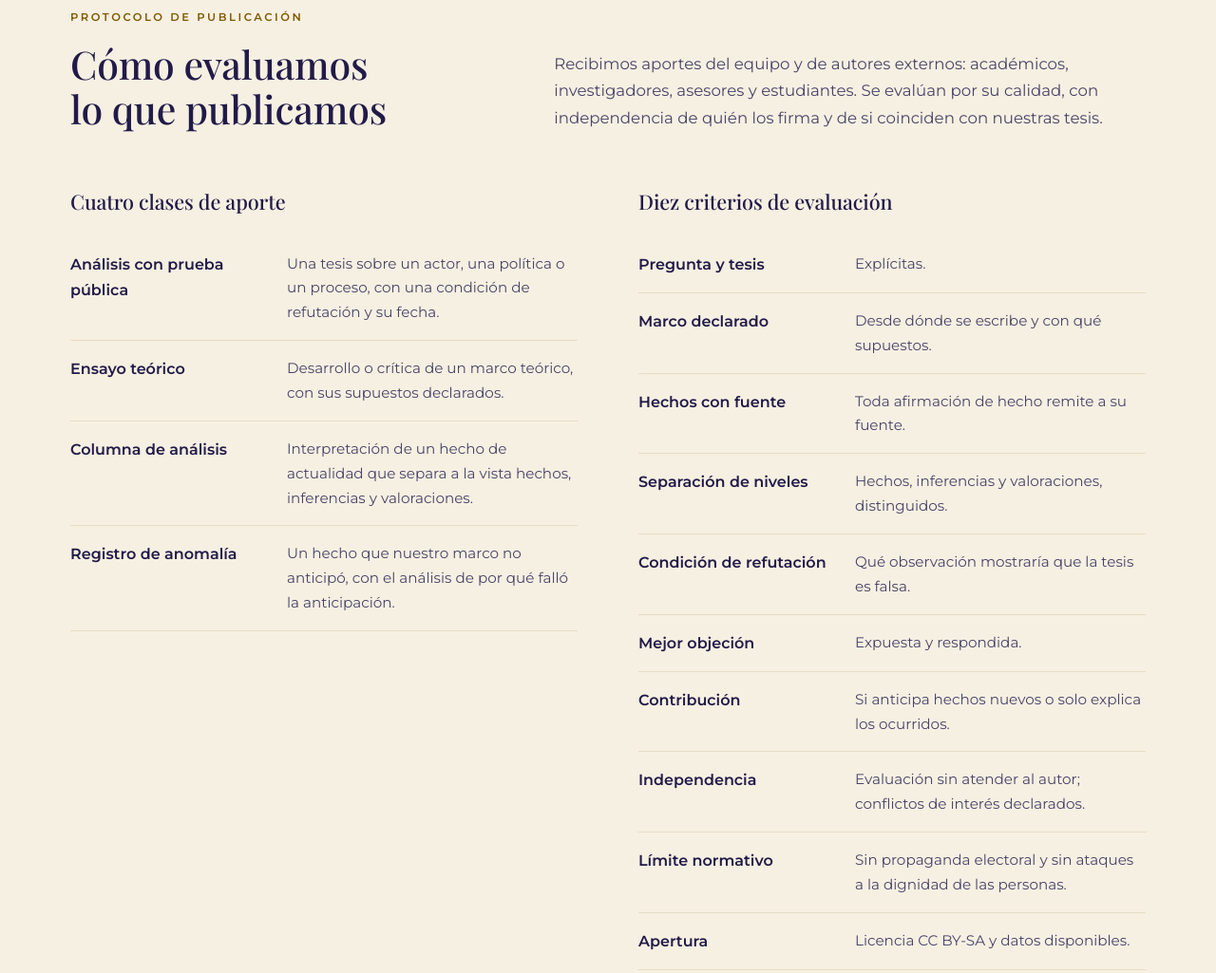
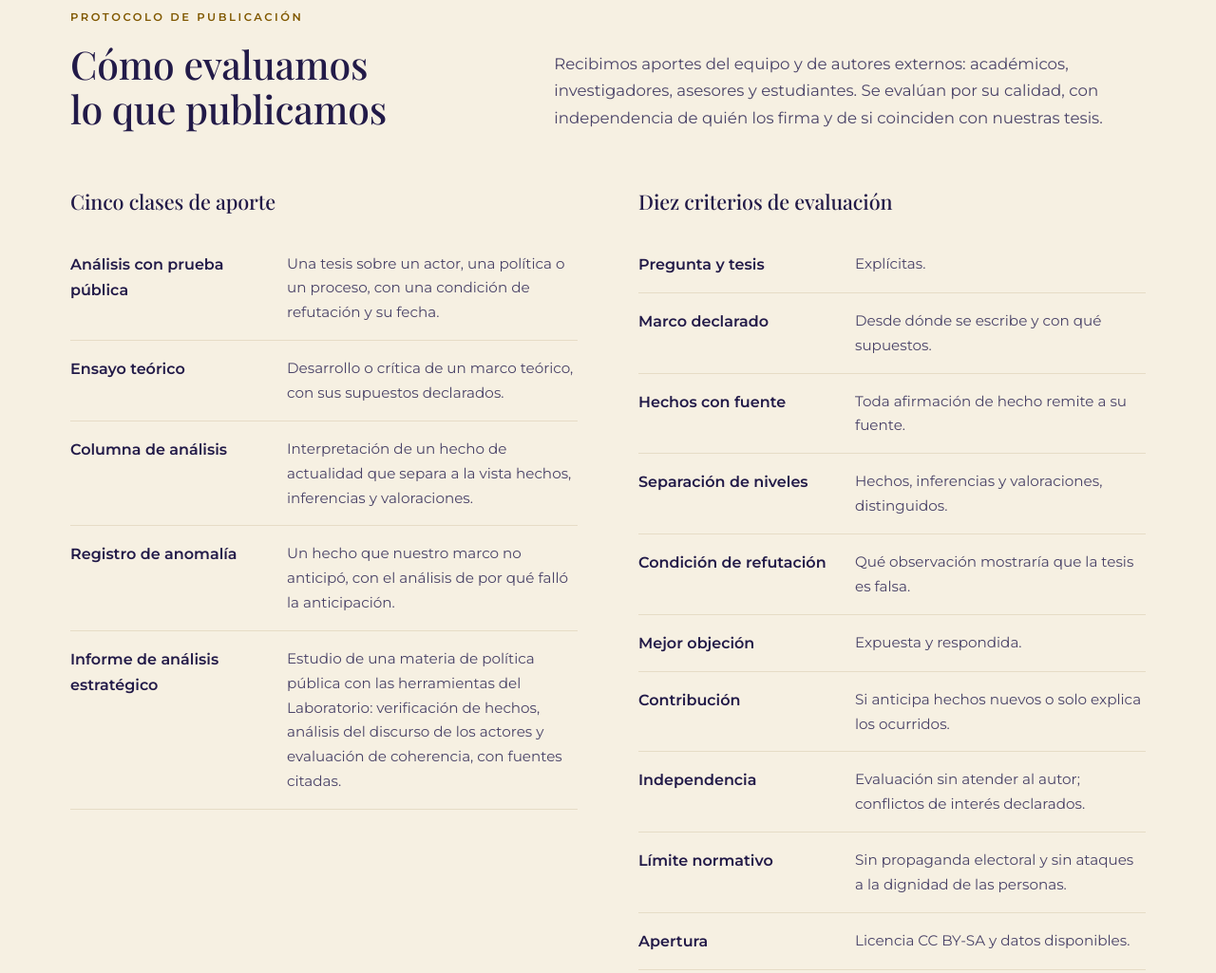
Before and after one commit to bdelasherasg/locomun, a plain HTML site: page publicaciones.html in a window 1280 px wide. Shown: the part 10865-11890 px from the top of the page at 95% size. Drawn offline with Linux system fonts and the light colour scheme.

Commit message:
Construcción automática del sitio

```diff
--- a/publicaciones.html
+++ b/publicaciones.html
@@ -746,12 +746,13 @@ main:focus{outline:none}
         <p class="lead">Recibimos aportes del equipo y de autores externos: académicos, investigadores, asesores y estudiantes. Se evalúan por su calidad, con independencia de quién los firma y de si coinciden con nuestras tesis.</p></div>
       <div class="split">
         <div style="display:grid;gap:18px">
-          <h3 style="font-size:1.35rem">Cuatro clases de aporte</h3>
+          <h3 style="font-size:1.35rem">Cinco clases de aporte</h3>
           <ul class="list-clean">
             <li><strong>Análisis con prueba pública</strong><span>Una tesis sobre un actor, una política o un proceso, con una condición de refutación y su fecha.</span></li>
             <li><strong>Ensayo teórico</strong><span>Desarrollo o crítica de un marco teórico, con sus supuestos declarados.</span></li>
             <li><strong>Columna de análisis</strong><span>Interpretación de un hecho de actualidad que separa a la vista hechos, inferencias y valoraciones.</span></li>
             <li><strong>Registro de anomalía</strong><span>Un hecho que nuestro marco no anticipó, con el análisis de por qué falló la anticipación.</span></li>
+            <li><strong>Informe de análisis estratégico</strong><span>Estudio de una materia de política pública con las herramientas del Laboratorio: verificación de hechos, análisis del discurso de los actores y evaluación de coherencia, con fuentes citadas.</span></li>
           </ul>
         </div>
         <div style="display:grid;gap:18px">
```
Also changed, not shown: llms-full.txt.
